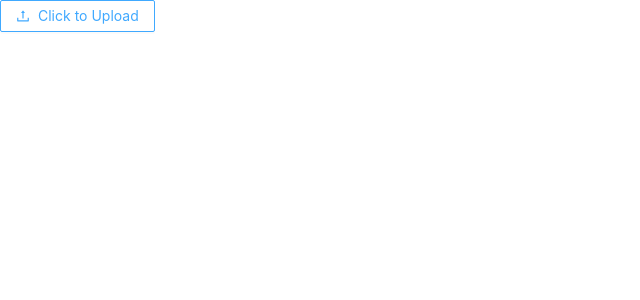
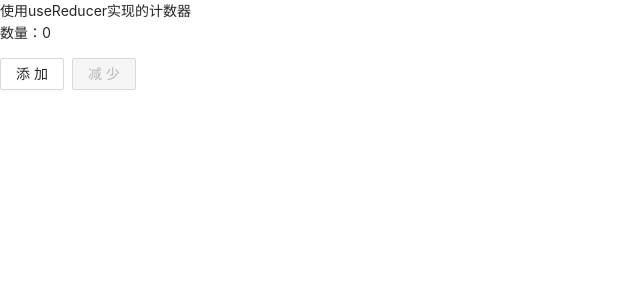
Before and after one commit to fange123/react_demo, a React app: page / in a window 1280 px wide. Shown: the top 300 px of the page, without its empty margins (0-640 px from the left). Built offline with nearby package versions, Linux system fonts and the light colour scheme.

Commit message:
feat:使用useReducer实现的计数器😄

```diff
--- a/src/App.tsx
+++ b/src/App.tsx
@@ -6,7 +6,7 @@ import "antd/dist/antd.css";
 // import { List } from "./components";
 // import Count from "function/Count";
 // import MyDemoContext from "./demo/useContext";
-import Demo from "./uploadProgress";
+import Demo from "./useReducer";
 
 const App = (props: any) => {
   return (
--- /dev/null
+++ b/src/useReducer/index.tsx
@@ -0,0 +1,40 @@
+import { Button, Space } from "antd";
+import React, { useReducer } from "react";
+
+interface IProps {}
+
+const Index: React.FC<IProps> = (props) => {
+  const reducer = (state: State, action: { type: string }) => {
+    switch (action.type) {
+      case "increment":
+        return { count: state.count + 1 };
+      case "decrement":
+        return { count: state.count - 1 };
+    }
+  };
+
+  type State = {
+    count: number;
+  };
+  const initialState: State = {
+    count: 0,
+  };
+  const [state, dispatch] = useReducer(reducer, initialState);
+  return (
+    <div>
+      使用useReducer实现的计数器
+      <p>数量：{state?.count}</p>
+      <Space>
+        <Button onClick={() => dispatch({ type: "increment" })}>添加</Button>
+        <Button
+          disabled={state?.count === 0}
+          onClick={() => dispatch({ type: "decrement" })}
+        >
+          减少
+        </Button>
+      </Space>
+    </div>
+  );
+};
+
+export default Index;
```
